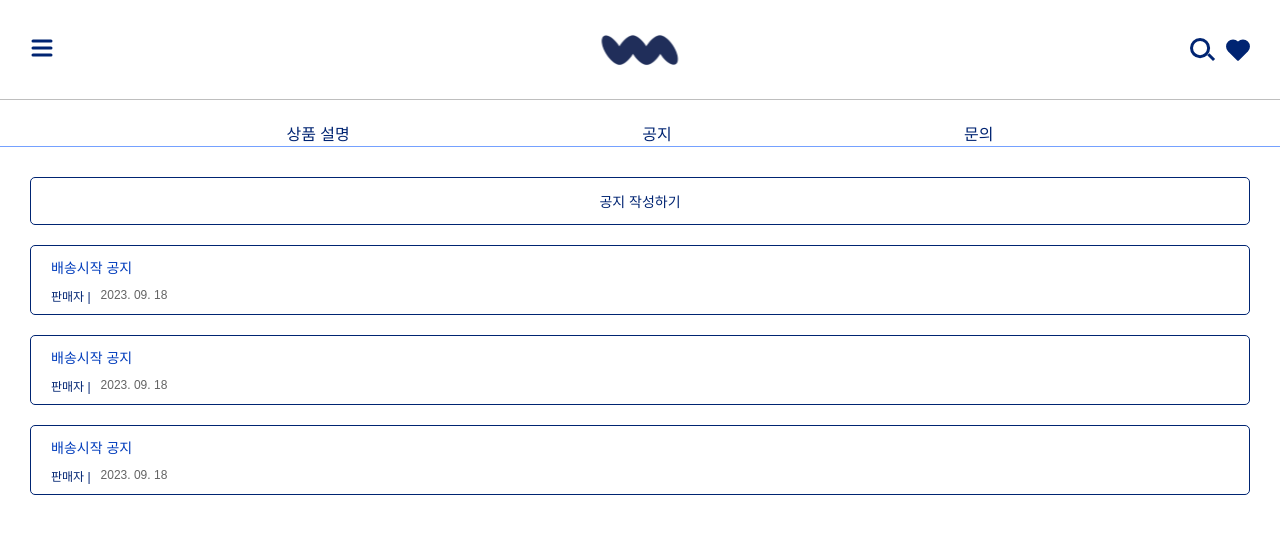
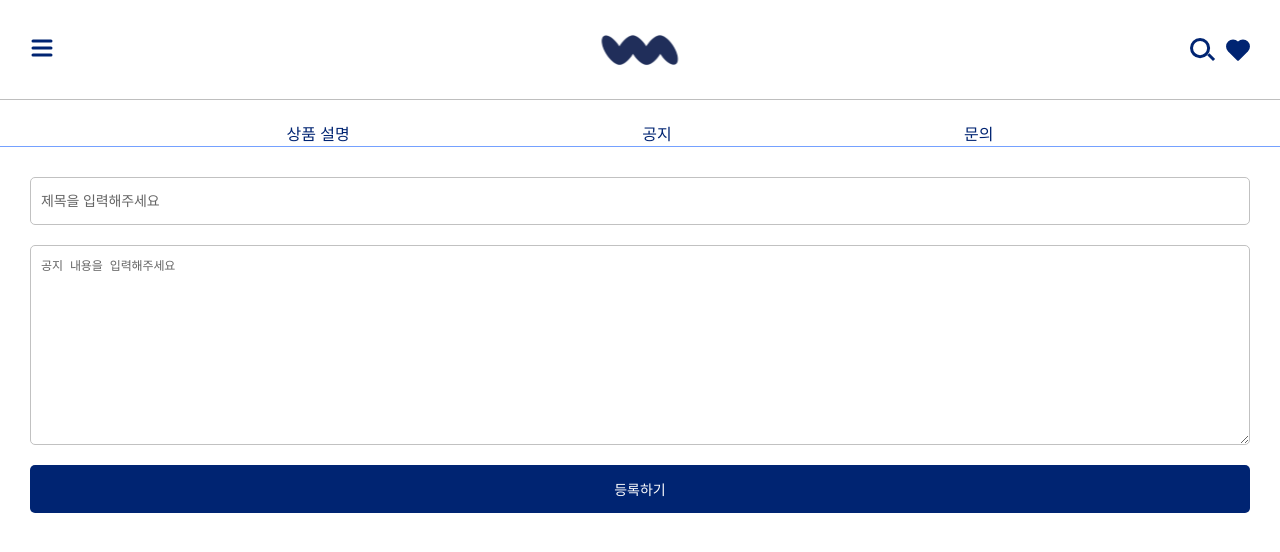
Before and after one commit to WOWMKT/Web, a React (Create React App) app: page /goods/detail in a window 1280 px wide. Shown: the top 552 px of the page. Built offline with nearby package versions, Linux system fonts and the light colour scheme.

Commit message:
[feat]문의글 입력창 추가

```diff
--- a/src/components/goods/GoodsNoti.js
+++ b/src/components/goods/GoodsNoti.js
@@ -1,7 +1,9 @@
-import React, { useEffect } from 'react';
+import React, { useEffect, useState } from 'react';
 import CommonButton from '../common/CommonButton';
 import NotiItem from './NotiItem';
 import styled from 'styled-components';
+import CommonInput from '../common/CommonInput';
+import CommonTextarea from '../common/CommonTextarea';
 
 const GoodsNoti = () => {
   const dummList = [
@@ -11,7 +13,17 @@ const GoodsNoti = () => {
     { title: '배송시작 공지', seller: '판매자', date: '2023. 09. 18' },
   ];
 
+  const [isInput, setIsInput] = useState(true);
+
   return (
+    <>
+      {isInput ? (
+        <Wrapper>
+          <CommonInput size="l" placeholder="제목을 입력해주세요" />
+          <CommonTextarea size="l" placeholder="공지 내용을 입력해주세요" />
+          <CommonButton type={'fillBlue'} children={'등록하기'} size={'l'} />
+        </Wrapper>
+      ) : (
         <Wrapper>
           <CommonButton
             type={'lineBlue'}
@@ -23,6 +35,8 @@ const GoodsNoti = () => {
             <NotiItem key={index} noti={noti} />
           ))}
         </Wrapper>
+      )}
+    </>
   );
 };
 
```
Lines whose indentation alone changed are shown as unchanged.
